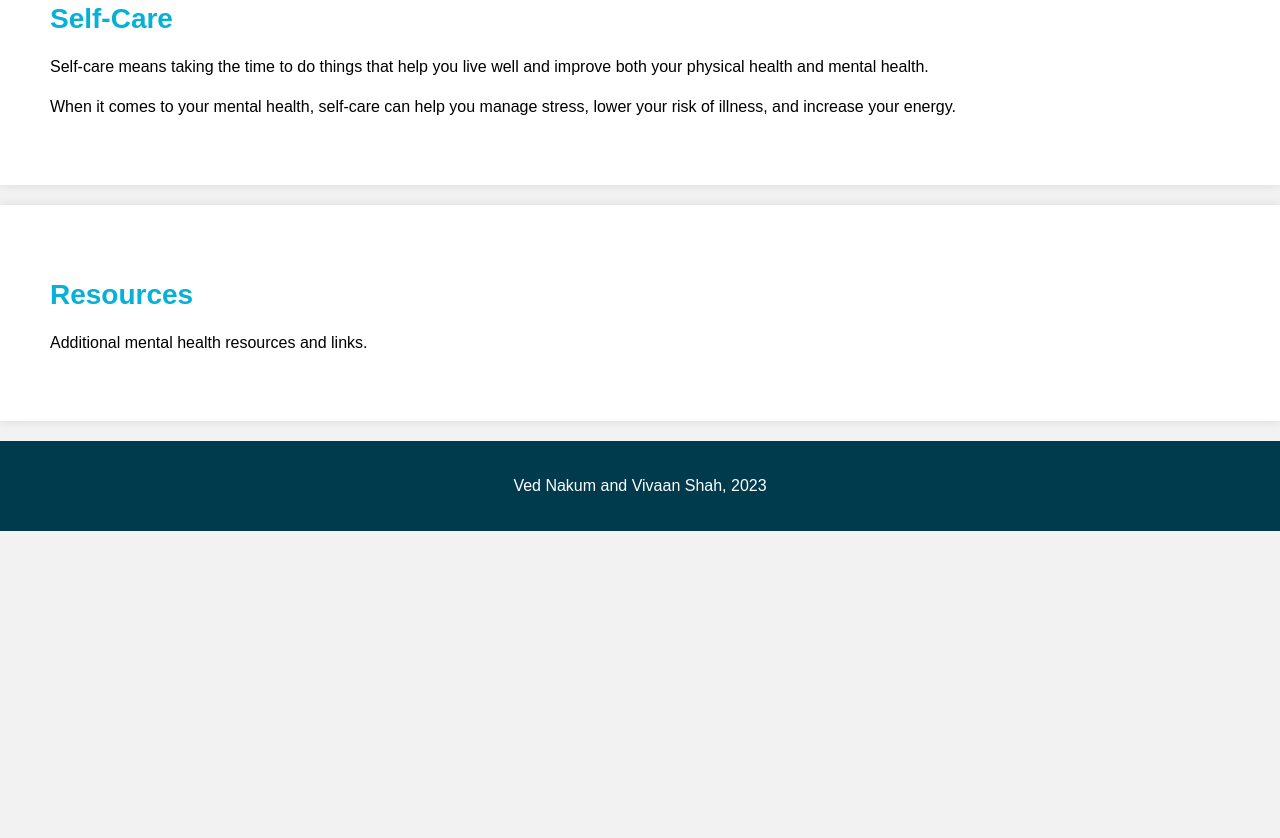
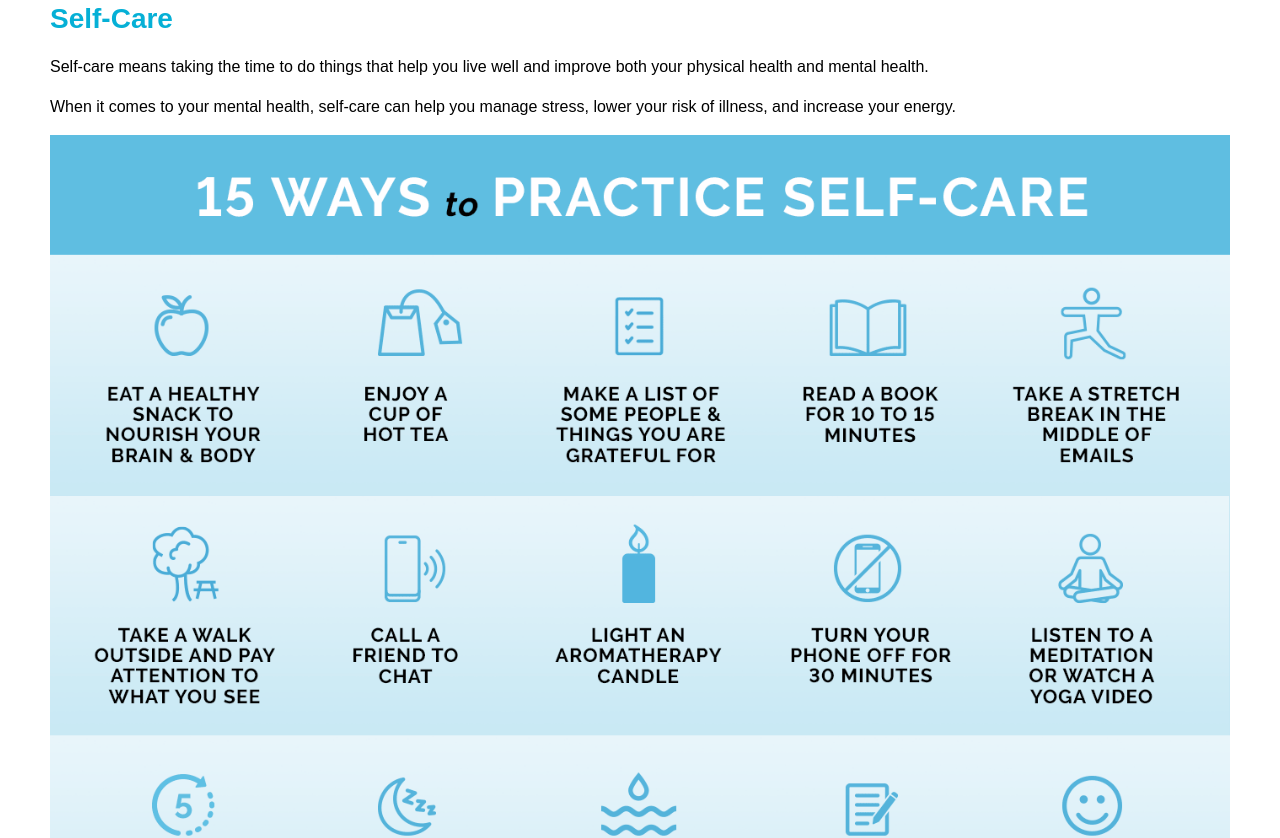
Before and after one commit to Vivexplorer/MentalHealth, a plain HTML site: page index.html in a window 1280 px wide. Shown: the part 4407-5245 px from the top of the page. Before the commit the page ends 4938 px from the top, so only its background shows below. Drawn offline with Linux system fonts and the light colour scheme.

Commit message:
Update index.html

```diff
--- a/index.html
+++ b/index.html
@@ -172,7 +172,7 @@
     <p>Self-care means taking the time to do things that help you live well and improve both your physical health and mental health.</p>
     <p>When it comes to your mental health, self-care can help you manage stress, lower your risk of illness, and increase your energy.</p>
     <div class="image-container">
-      <img src="" alt="">
+      <img src="self-care-during-COVID-19-chart.gif" alt="">
     </div>
   </section>
 
```
